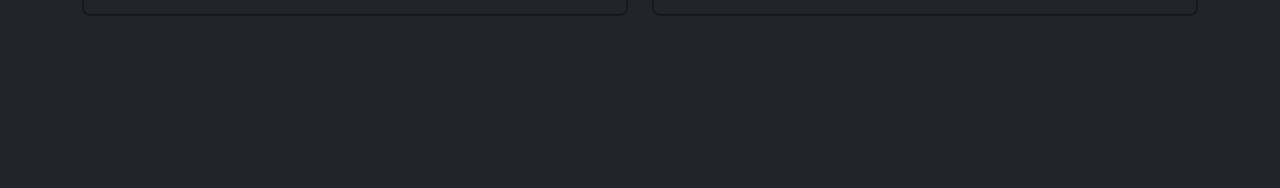
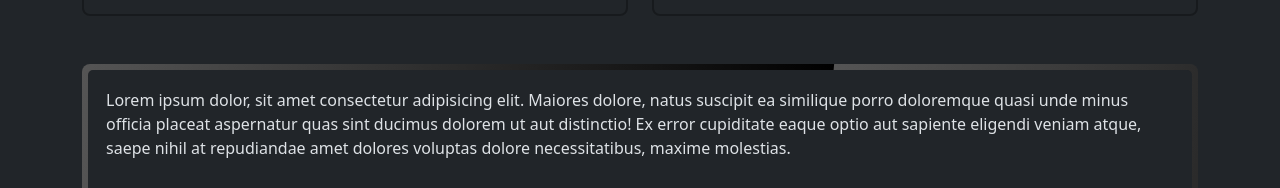
Before and after one commit to PedroMarcelino7/Portfolio, a React (Vite) app: page / in a window 1280 px wide. Shown: the part 3800-3988 px from the top of the page. Before the commit the page ends 3864 px from the top, so only its background shows below. Built offline with nearby package versions, Linux system fonts and the light colour scheme.

Commit message:
Adding About component + Border Effect >> https://web.dev/articles/css-border-animations

```diff
--- a/src/components/About/About.jsx
+++ b/src/components/About/About.jsx
@@ -4,7 +4,9 @@
     return (
         <section id="about">
             <div className="container">
-
+                <div className={`${styles.project_border} p-4 w-100 rounded-3`}>
+                    <p>Lorem ipsum dolor, sit amet consectetur adipisicing elit. Maiores dolore, natus suscipit ea similique porro doloremque quasi unde minus officia placeat aspernatur quas sint ducimus dolorem ut aut distinctio! Ex error cupiditate eaque optio aut sapiente eligendi veniam atque, saepe nihil at repudiandae amet dolores voluptas dolore necessitatibus, maxime molestias.</p>
+                </div>
             </div>
         </section>
     )
--- a/src/components/About/About.module.scss
+++ b/src/components/About/About.module.scss
@@ -0,0 +1,65 @@
+@keyframes rotate {
+    100% {
+        transform: rotate(1turn);
+    }
+}
+
+.project_border {
+    position: relative;
+    z-index: 0;
+    top: 0;
+    left: 0;
+    overflow: hidden;
+
+    &::before {
+        content: '';
+        position: absolute;
+        z-index: -2;
+        left: -50%;
+        top: -50%;
+        width: 700px;
+        height: 700px;
+        background-size: 50% 50%, 50% 50%;
+        background-image: linear-gradient(#000, #555), linear-gradient(#222, #000), linear-gradient(#000, #444), linear-gradient(#000, #333);
+        animation: rotate 5s linear infinite;
+    }
+
+    &::after {
+        content: '';
+        position: absolute;
+        z-index: -1;
+        left: 6px;
+        top: 6px;
+        width: calc(100% - 12px);
+        height: calc(100% - 12px);
+        background: #212529;
+        border-radius: 5px;
+    }
+}
+
+@media (min-width: 450px) {
+    .project_border {
+        &::before {
+            width: 1000px;
+            height: 700px;
+        }
+    }
+}
+
+@media (min-width: 768px) {
+    .project_border {
+        &::before {
+            width: 1500px;
+            height: 1500px;
+        }
+    }
+}
+
+@media (min-width: 992px) {
+    .project_border {
+        &::before {
+            width: 2500px;
+            height: 1500px;
+        }
+    }
+}
```
